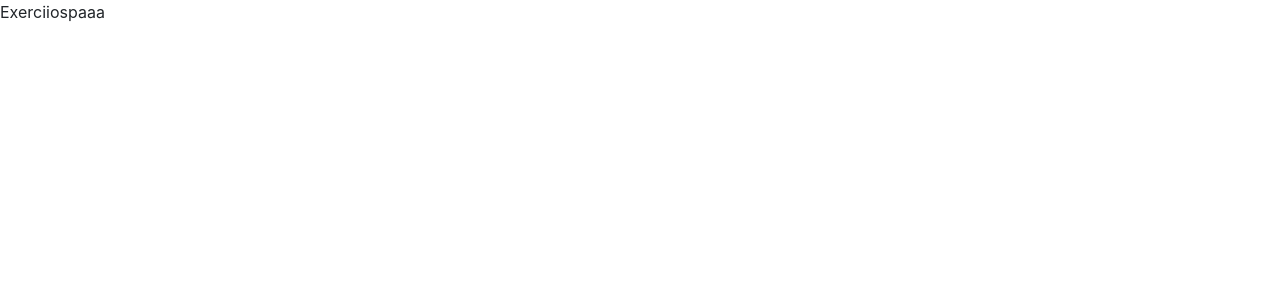
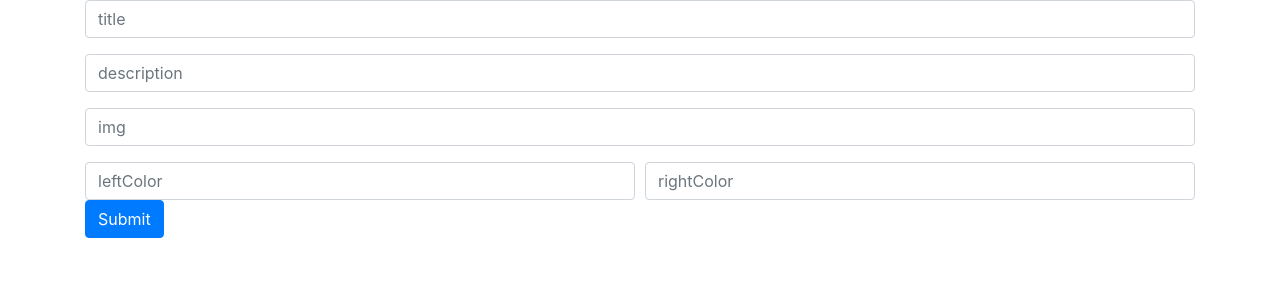
Before and after one commit to martin97peruUTN/React-Tutorial, a React (Create React App) app: page /exercise/new in a window 1280 px wide. Shown: the top 300 px of the page. Built offline with nearby package versions, Linux system fonts and the light colour scheme.

Commit message:
Video 21

```diff
--- a/src/pages/ExerciseNew.js
+++ b/src/pages/ExerciseNew.js
@@ -1,10 +1,97 @@
 import React from "react"
 
 class ExerciseNew extends React.Component{
+
+    //lo inicializo vacio porque sino tira null los value={this.state.xxx} y no anda
+    state={}
+
+    handleChange = e =>{
+        //console.log(`${e.target.name}: ${e.target.value}`)
+        /*let partialState={}
+        partialState[e.target.name]=e.target.value
+        this.setState(partialState)*/
+        //Sustituyo esto usando babel
+        this.setState({
+            [e.target.name]:e.target.value
+        })
+    }
+    handleSubmit = e =>{
+        //para no ver el reload
+        e.preventDefault()
+        console.log(this.state)
+    }
+
     render(){
-        return(
-            "Exerciiospaaa"
+        return (
+            <div className="container">
+            <form
+                //porque el boton es de ese tipo
+                onSubmit={this.handleSubmit}
+            >
+                <div className="form-group">
+                    <input
+                        type="text"
+                        className="form-control"
+                        placeholder="title"
+                        //tenemos que tener el name para identificarlo en el DOM
+                        name="title"
+                        onChange={this.handleChange}
+                        value={this.state.title}
+                    />
+                </div>
+                <div className="form-group">
+                    <input
+                        type="text"
+                        className="form-control"
+                        placeholder="description"
+                        name="description"
+                        onChange={this.handleChange}
+                        value={this.state.description}
+                    />
+                </div>
+                <div className="form-group">
+                    <input
+                        type="text"
+                        className="form-control"
+                        placeholder="img"
+                        name="img"
+                        onChange={this.handleChange}
+                        value={this.state.img}
+                    />
+                </div>
+                <div className="form-row">
+                    <div className="col">
+                        <input
+                            type="text"
+                            className="form-control"
+                            placeholder="leftColor"
+                            name="leftColor"
+                            onChange={this.handleChange}
+                            value={this.state.leftColor}
+                        />
+                    </div>
+                    <div className="col">
+                        <input
+                            type="text"
+                            className="form-control"
+                            placeholder="rightColor"
+                            name="rightColor"
+                            onChange={this.handleChange}
+                            value={this.state.rightColor}
+                        />
+                    </div>
+                </div>
+
+                <button
+                    type="submit"
+                    className="btn btn-primary"
+                >
+                    Submit
+                </button>
+            </form>
+        </div>
         )
     }
+
 }
 export default ExerciseNew
```
